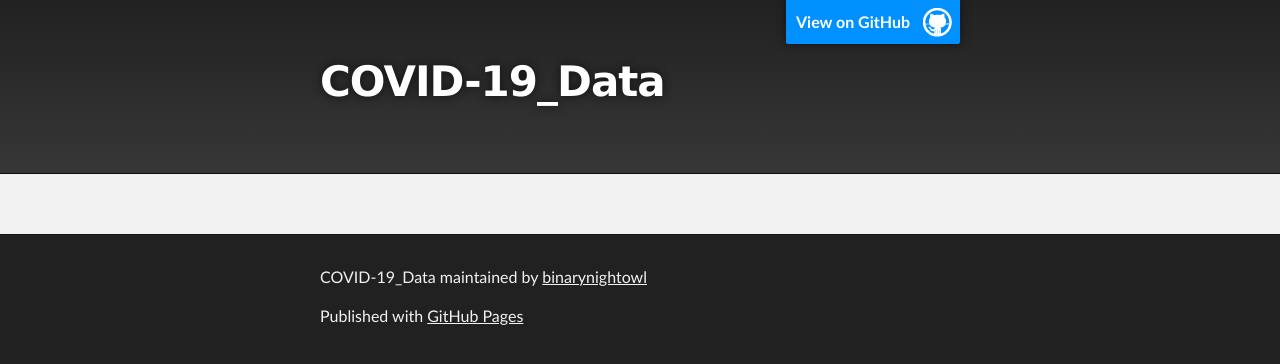
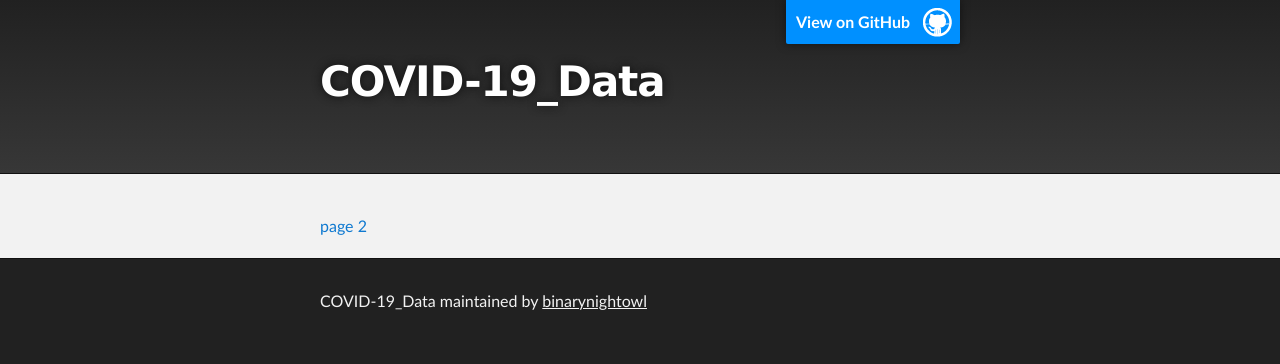
Before and after one commit to binarynightowl/COVID-19_Data, a Jekyll site: the page built from docs/index.html, in a window 1280 px wide. Shown: the top 364 px of the page. Built offline with Jekyll 4.4.1, drawn with Linux system fonts in a browser that asks for light colours; the repository's description, which GitHub fills in, is left out.

Commit message:
Remove published by GitHub Pages

```diff
--- a/docs/_layouts/default.html
+++ b/docs/_layouts/default.html
@@ -1,5 +1,5 @@
 <!DOCTYPE html>
-<html lang="{{ site.lang | default: "en-US" }}">
+<html lang="{{ site.lang | default: "en-US"}}">
 
   <head>
     <meta charset='utf-8'>
@@ -44,7 +44,6 @@
         {% if site.github.is_project_page %}
         <p class="copyright">{{ site.title | default: site.github.repository_name }} maintained by <a href="{{ site.github.owner_url }}">{{ site.github.owner_name }}</a></p>
         {% endif %}
-        <p>Published with <a href="https://pages.github.com">GitHub Pages</a></p>
       </footer>
     </div>
 
--- a/docs/index.html
+++ b/docs/index.html
@@ -2,3 +2,5 @@
 layout: default
 title: COVID-19
 ---
+
+<a href="/README.md">page 2</a>
```
